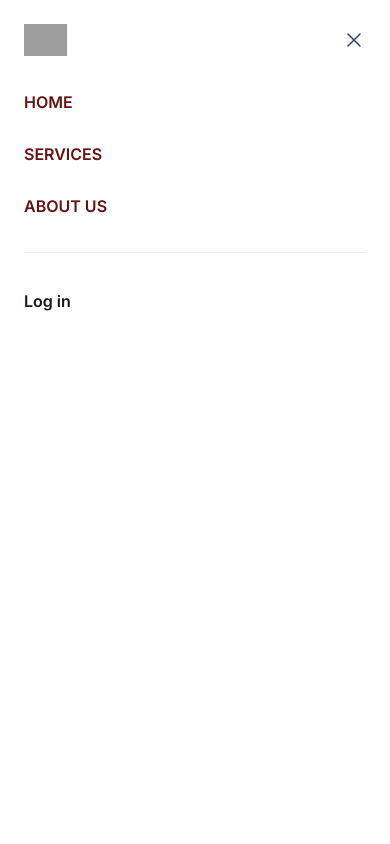
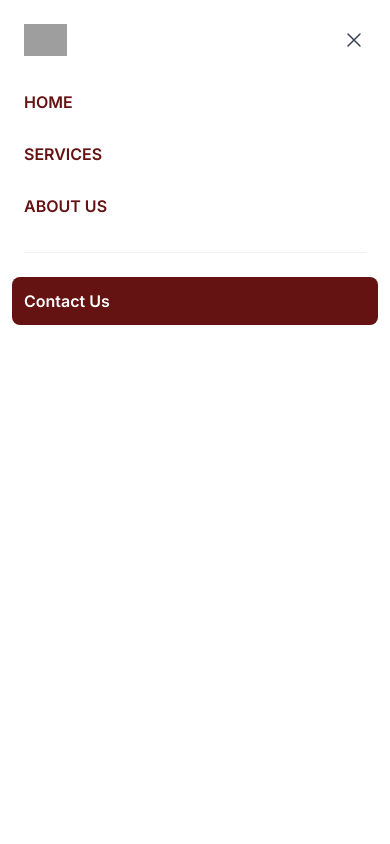
Before and after one commit to dwaynedraper/cornerstone, a Next.js app: page /contact in a window 390 px wide. Both pictures are taken after a click on the button "Open main menu". Shown: the top 844 px of the page. Built offline with nearby package versions, Linux system fonts and the light colour scheme; grey boxes are pictures that could not be loaded.

Commit message:
Changes to mobile menu to avoid dead links

```diff
--- a/src/app/contact/page.tsx
+++ b/src/app/contact/page.tsx
@@ -9,8 +9,8 @@ export default function Contact() {
                 Get in touch
               </h2>
               <p className="mt-4 leading-7 text-gray-600">
-                Quam nunc nunc eu sed. Sed rhoncus quis ultricies ac
-                pellentesque.
+                Reach out to a member of our team for information, quotes, or to
+                learn more about our services.
               </p>
             </div>
             <div className="grid grid-cols-1 gap-6 sm:grid-cols-2 lg:col-span-2 lg:gap-8">
--- a/src/components/Header.tsx
+++ b/src/components/Header.tsx
@@ -100,10 +100,10 @@ export default function Header() {
               </div>
               <div className="py-6">
                 <a
-                  href="#"
-                  className="-mx-3 block rounded-lg px-3 py-2.5 text-base font-semibold leading-7 text-gray-900 hover:bg-gray-50"
+                  href="/contact"
+                  className="-mx-3 block rounded-lg px-3 py-2.5 text-base font-semibold leading-7 bg-[#651212] text-white hover:bg-[#903030]"
                 >
-                  Log in
+                  Contact Us
                 </a>
               </div>
             </div>
```
